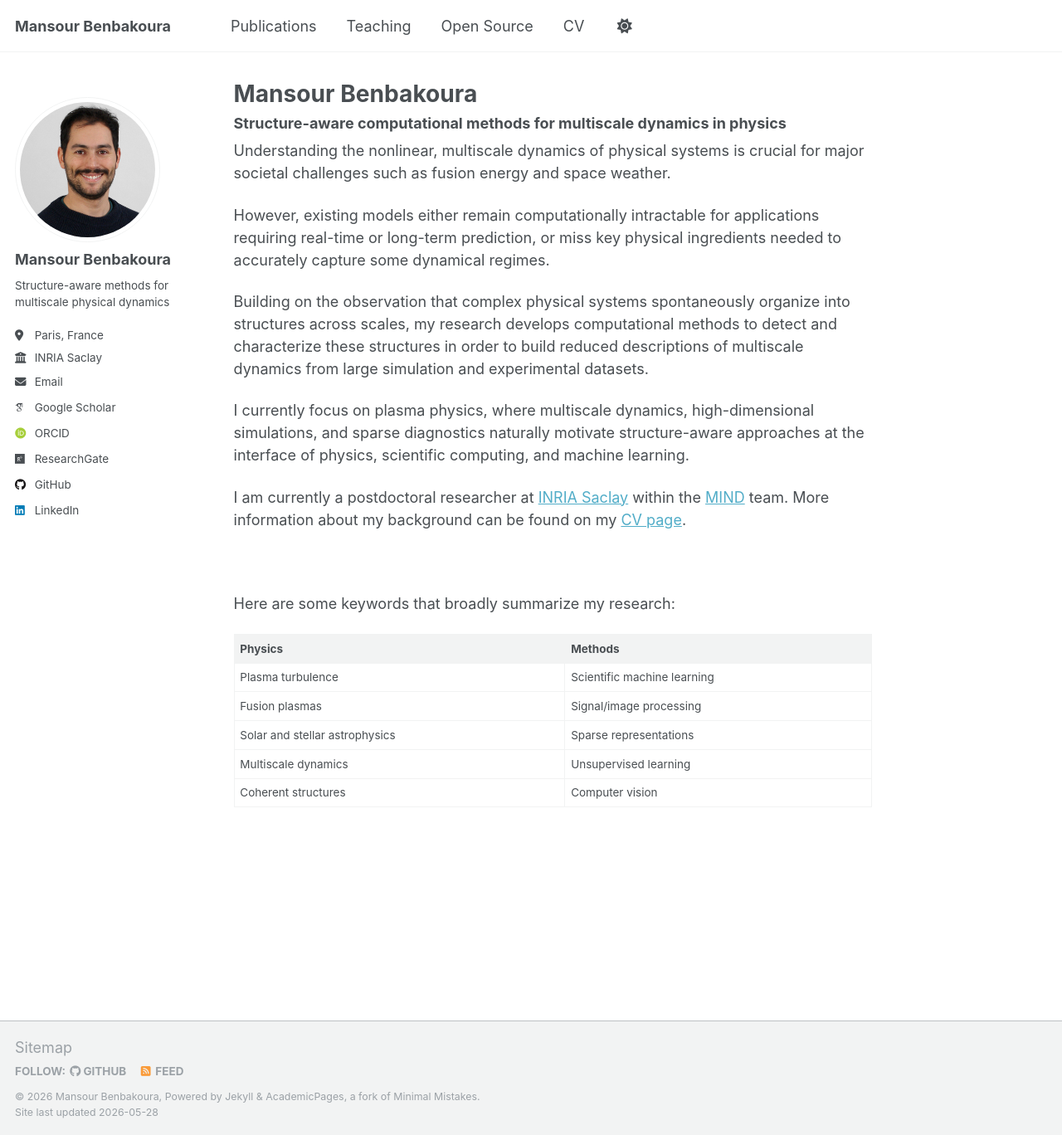
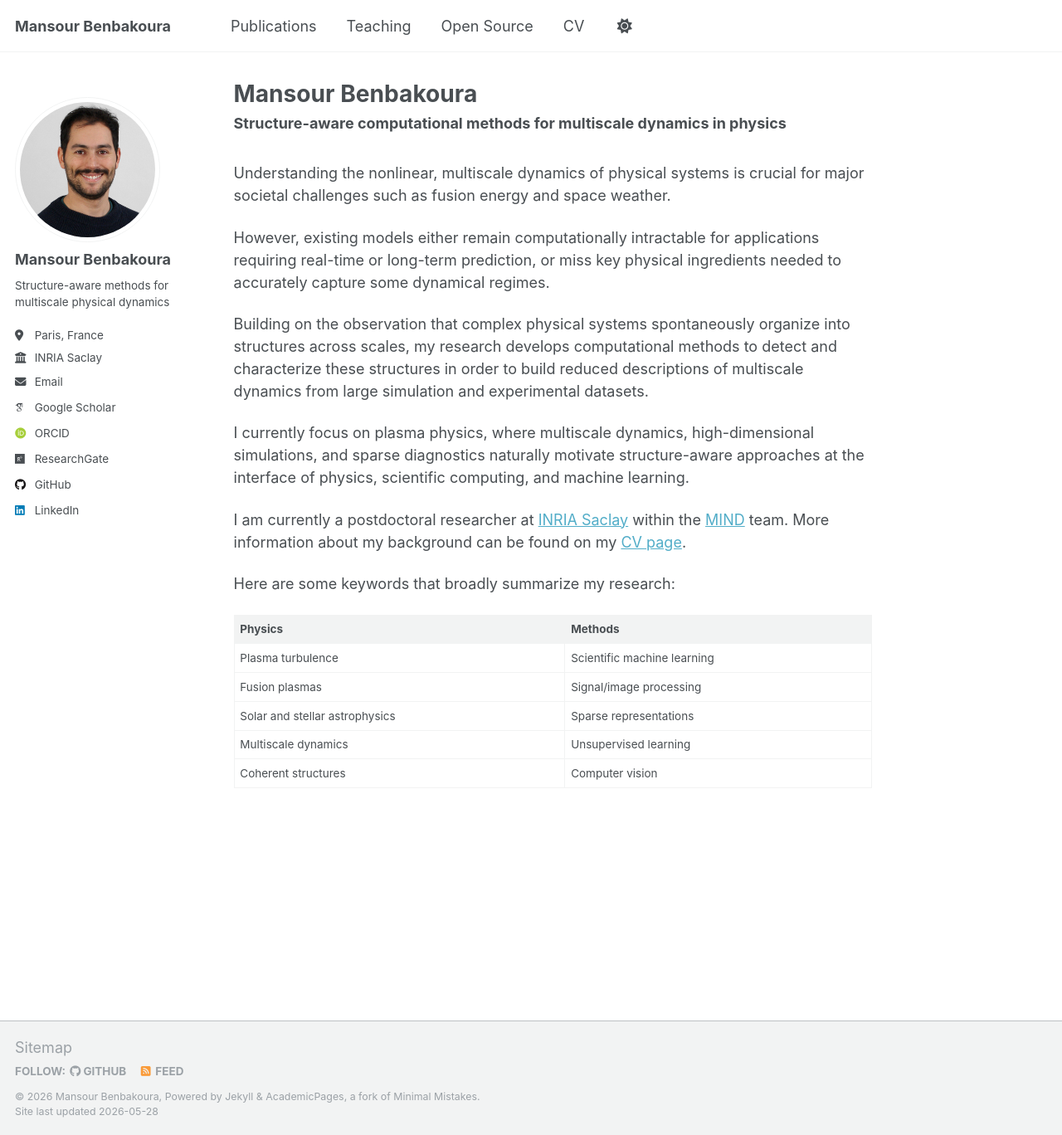
Before and after one commit to mansour-b/mansour-b.github.io, a Jekyll site: the page built from _pages/about.md, in a window 1280 px wide and 1368 px high. Shown: the whole window at 83% size. Built offline with Jekyll 4.4.1, drawn with Linux system fonts in a browser that asks for light colours; some web fonts are replaced; a script that is not in the unit is left out.

Commit message:
new vertical spaces

```diff
--- a/_pages/about.md
+++ b/_pages/about.md
@@ -7,7 +7,7 @@ redirect_from:
   - /about.html
 ---
 
-<h3 style="margin-top: -0.2em; margin-bottom: 0.5em;">
+<h3 style="margin-top: -0.2em; margin-bottom: 2em;">
 Structure-aware computational methods for multiscale dynamics in physics
 </h3>
 
@@ -22,7 +22,7 @@ I currently focus on plasma physics, where multiscale dynamics, high-dimensional
 
 I am currently a postdoctoral researcher at [INRIA Saclay](https://www.inria.fr/) within the [MIND](https://team.inria.fr/mind/) team. More information about my background can be found on my [CV page](https://mansour-b.github.io/cv/).
 
-<br>
+<div style="margin-top: 0.5em;"></div>
 
 Here are some keywords that broadly summarize my research:
 
```
